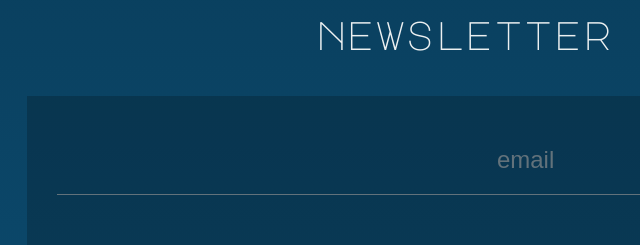
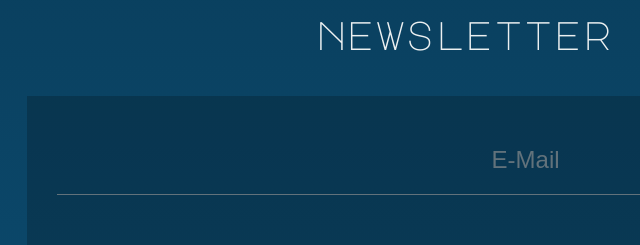
Before and after one commit to Vincenius/tram4, a website: page index.html in a window 1280 px wide. Shown: the part 3420-3665 px from the top of the page, 13-653 px from the left. Drawn offline with nearby package versions, Linux system fonts and the light colour scheme; files that its build step writes are made by us from their sources; files whose address does not match are found by name.

Commit message:
change email placeholder

```diff
--- a/index.html
+++ b/index.html
@@ -149,7 +149,7 @@
         <form action="https://tram4.us5.list-manage.com/subscribe/post?u=8131505813bcd44220840ac73&amp;id=0a1b1c337a" method="post" id="mc-embedded-subscribe-form" name="mc-embedded-subscribe-form" class="validate" target="_blank" novalidate>
           <h2 class="newsletter-cta">Newsletter abonnieren</h2>
           <div class="newsletter-card">
-            <input type="email" placeholder="email" value="" name="EMAIL" class="email" id="mce-EMAIL" required />
+            <input type="email" placeholder="E-Mail" value="" name="EMAIL" class="email" id="mce-EMAIL" required />
             <!-- real people should not fill this in and expect good things - do not remove this or risk form bot signups-->
             <div style="position: absolute; left: -5000px;" aria-hidden="true"><input type="text" name="b_8131505813bcd44220840ac73_0a1b1c337a" tabindex="-1" value=""></div>
 
```
